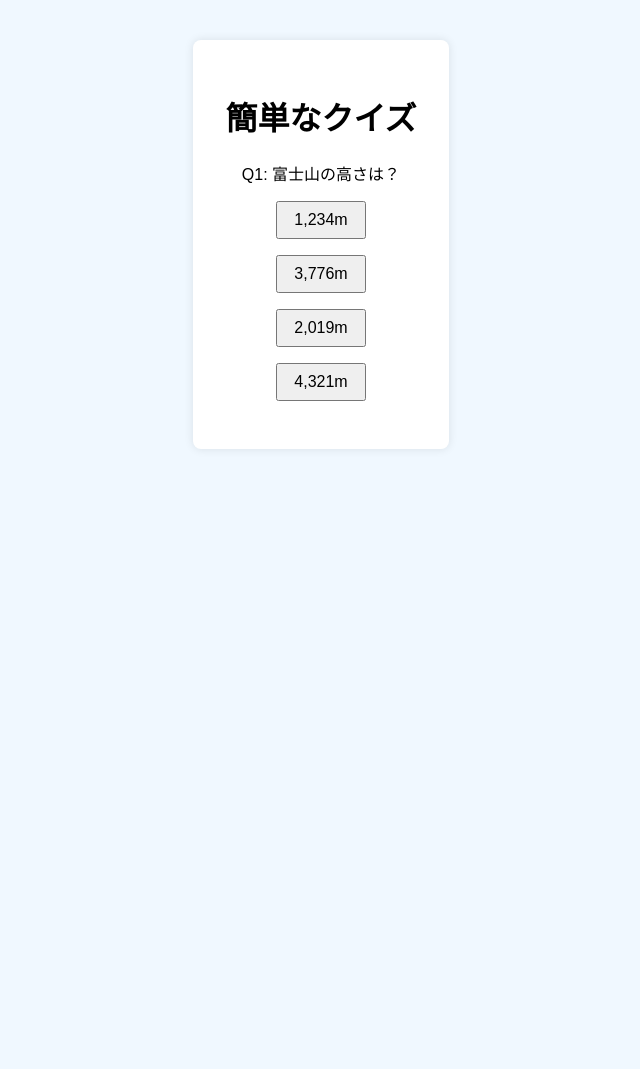
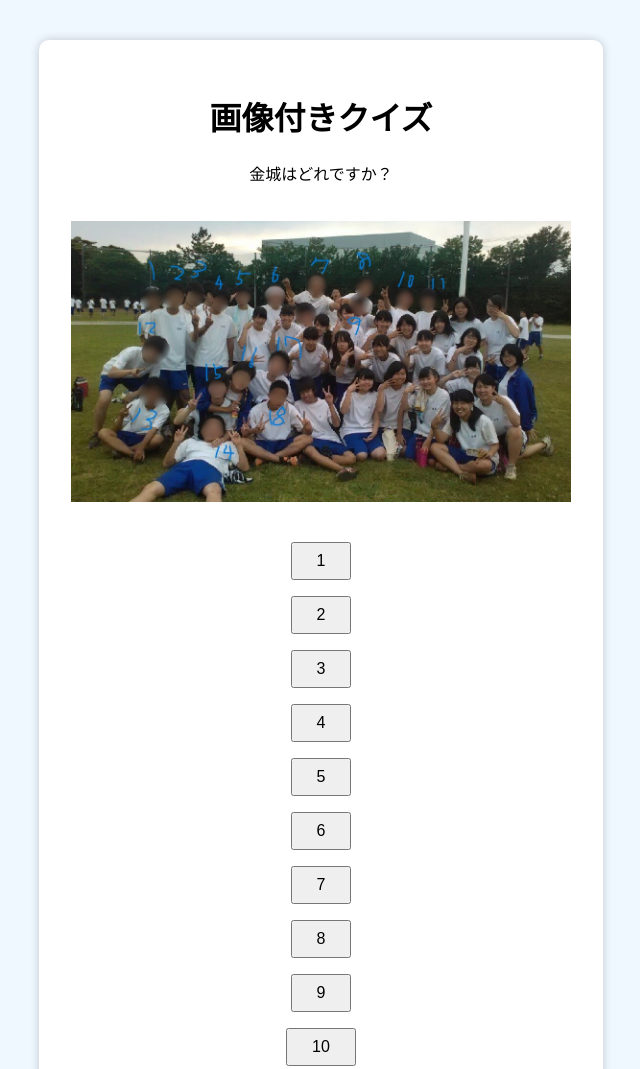
Before and after one commit to kiyo12345/quiz-game, a plain HTML site: page index.html in a window 1280 px wide. Shown: the top 1069 px of the page, without its empty margins (319-959 px from the left). Before the commit the page ends 800 px from the top, so only its background shows below. Drawn offline with Linux system fonts and the light colour scheme.

Commit message:
Update index.html

```diff
--- a/index.html
+++ b/index.html
@@ -3,35 +3,122 @@
 <head>
   <meta charset="UTF-8" />
   <meta name="viewport" content="width=device-width, initial-scale=1.0"/>
-  <title>クイズサイト</title>
-  <link rel="stylesheet" href="style.css" />
+  <title>画像付きクイズ</title>
+  <style>
+    body {
+      font-family: sans-serif;
+      background-color: #f0f8ff;
+      text-align: center;
+      padding: 2em;
+    }
+    .quiz-box {
+      background: #fff;
+      padding: 2em;
+      border-radius: 10px;
+      box-shadow: 0 0 10px rgba(0,0,0,0.2);
+      max-width: 500px;
+      margin: auto;
+    }
+    .options button {
+      display: block;
+      margin: 1em auto;
+      padding: 0.5em 1.5em;
+      font-size: 16px;
+      cursor: pointer;
+    }
+    #result {
+      font-size: 18px;
+      margin-top: 1em;
+    }
+    img {
+      max-width: 100%;
+      height: auto;
+      margin: 20px 0;
+    }
+  </style>
 </head>
 <body>
-  <div class="quiz-container">
-    <h1>簡単なクイズ</h1>
-    <p class="question">Q1: 富士山の高さは？</p>
-    <ul class="options">
-      <li><button onclick="checkAnswer(this)">1,234m</button></li>
-      <li><button onclick="checkAnswer(this)">3,776m</button></li>
-      <li><button onclick="checkAnswer(this)">2,019m</button></li>
-      <li><button onclick="checkAnswer(this)">4,321m</button></li>
-    </ul>
+  <div class="quiz-box">
+    <h1>画像付きクイズ</h1>
+    <p id="question">読み込み中...</p>
+    <img id="image" src="" alt="画像" />
+    <div class="options" id="options"></div>
     <p id="result"></p>
   </div>
 
   <script>
-    function checkAnswer(button) {
-      const correctAnswer = "3,776m";
-      const result = document.getElementById("result");
+    const quiz = [
+      {
+        question: "金城はどれですか？",
+        image: "https://github.com/kiyo12345/quiz-game/blob/main/1E%E7%B7%A8%E9%9B%86%E5%BE%8C.jpg?raw=true",  // ここに画像のURLを指定
+        options: ["1","2","3","4","5","6","7","8","9","10","11","12","13","14","15","16","17","18", ],
+        answer: "4"
+      },
+      {
+        question: "金城はどれですか？",
+        image: "https://github.com/kiyo12345/quiz-game/blob/main/3E%E6%96%87%E5%8C%96%E7%A5%AD%E7%B7%A8%E9%9B%86%E5%BE%8C.jpg?raw=true",  // 画像URLを指定
+        options: ["1","2","3","4","5","6","7","8","9","10","11","12","13"],
+        answer: "13"
+      },
+      {
+        question: "金城はどれですか？",
+        image: "https://github.com/kiyo12345/quiz-game/blob/main/3E%E8%94%B5%E3%83%86%E3%82%A3%E3%83%BC%E7%B7%A8%E9%9B%86%E5%BE%8C%E3%80%8C.jpg?raw=true",  // 画像URLを指定
+        options: ["1","2","3","4","5","6","7","8","9","10","11","12","13","14"],
+        answer: "8"
+      }
+    ];
 
-      if (button.textContent === correctAnswer) {
-        result.textContent = "正解！🎉";
-        result.style.color = "green";
+    let current = 0;
+    let score = 0;
+
+    const questionEl = document.getElementById("question");
+    const imageEl = document.getElementById("image");
+    const optionsEl = document.getElementById("options");
+    const resultEl = document.getElementById("result");
+
+    function showQuestion() {
+      const q = quiz[current];
+      questionEl.textContent = q.question;
+      imageEl.src = q.image;  // 画像をセット
+      optionsEl.innerHTML = "";
+      resultEl.textContent = "";
+
+      q.options.forEach(option => {
+        const btn = document.createElement("button");
+        btn.textContent = option;
+        btn.onclick = () => checkAnswer(option);
+        optionsEl.appendChild(btn);
+      });
+    }
+
+    function checkAnswer(selected) {
+      if (selected === quiz[current].answer) {
+        score++;
+        resultEl.textContent = "正解！🎉";
+        resultEl.style.color = "green";
       } else {
-        result.textContent = "不正解 😢";
-        result.style.color = "red";
+        resultEl.textContent = "不正解 😢";
+        resultEl.style.color = "red";
       }
+
+      setTimeout(() => {
+        current++;
+        if (current < quiz.length) {
+          showQuestion();
+        } else {
+          showResult();
+        }
+      }, 1000);
     }
+
+    function showResult() {
+      questionEl.textContent = "クイズ終了！";
+      imageEl.style.display = "none";  // 最後に画像を非表示
+      optionsEl.innerHTML = "";
+      resultEl.innerHTML = `あなたのスコアは <strong>${score} / ${quiz.length}</strong> です 🎉`;
+    }
+
+    showQuestion();
   </script>
 </body>
 </html>
```
